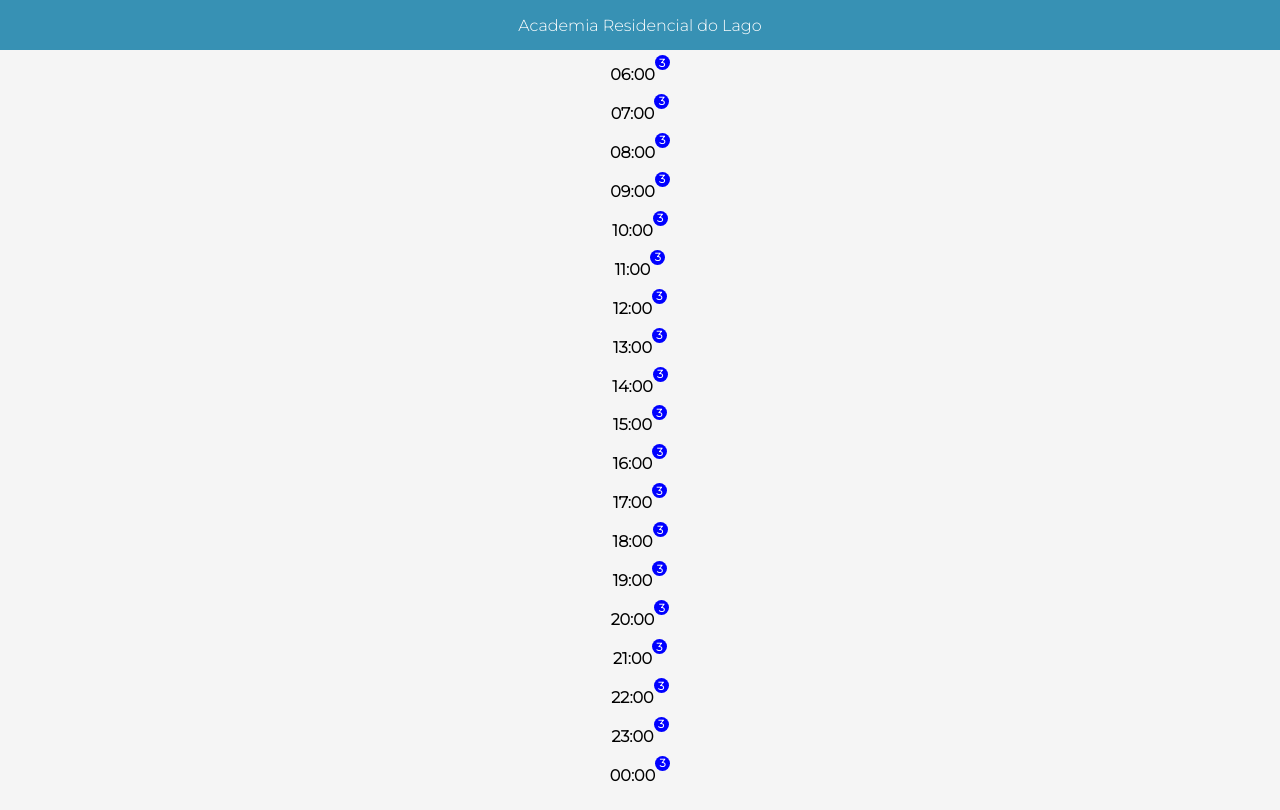
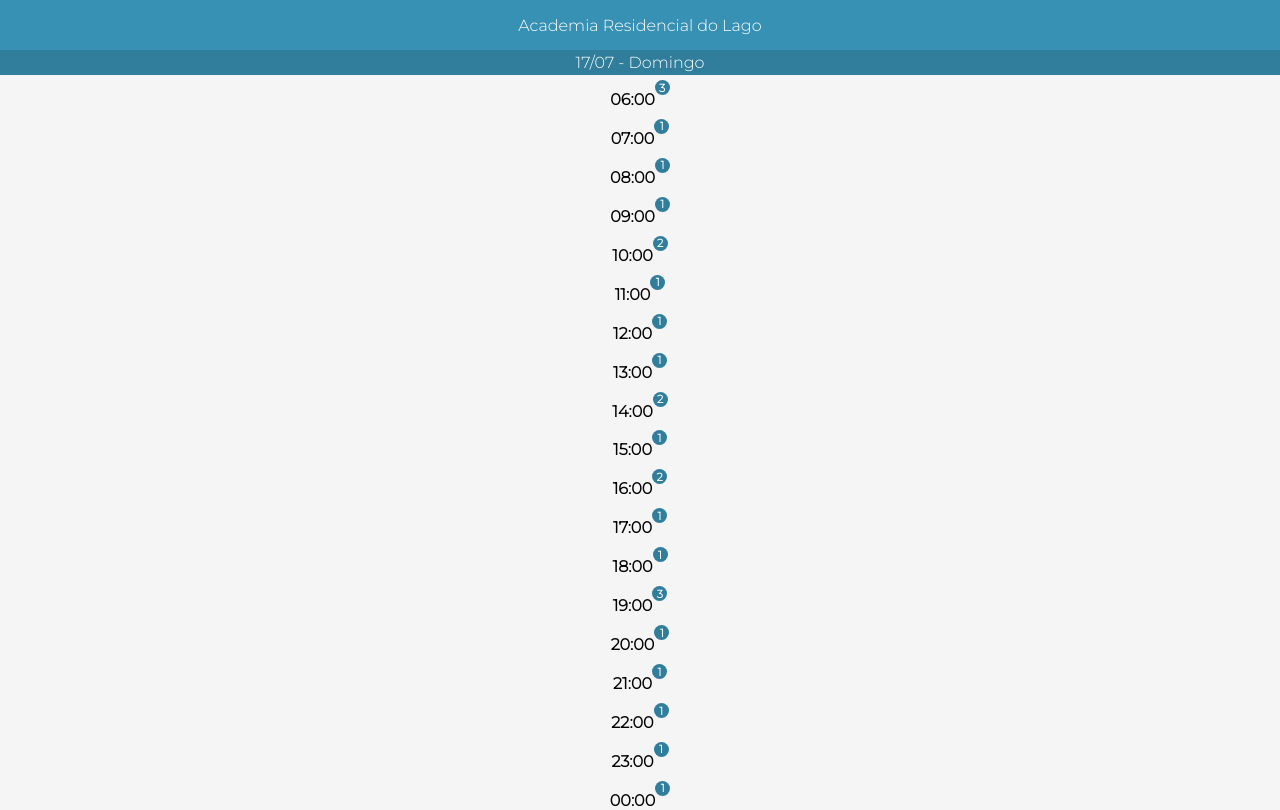
Before and after one commit to joonasmartinez/agenda-academia, a React (Vite) app: page / in a window 1280 px wide. Built offline with nearby package versions, Linux system fonts and the light colour scheme.

Commit message:
Add Modal Stating

```diff
--- a/src/App.jsx
+++ b/src/App.jsx
@@ -1,7 +1,9 @@
 import { useState } from 'react'
 import { Header } from './components/header';
 import { Horarios } from './components/horarios';
+import { Dia } from './components/dia';
 import Global from "./GlobalStyles";
+import { Agendar } from './components/agendar';
 
 function App() {
 
@@ -9,7 +11,10 @@ function App() {
     <div className="App">
       <Global/>
       <Header/>
-      <Horarios/>
+      <Dia/>
+      <Horarios>
+          <Agendar/>
+      </Horarios>
     </div>
   )
 }
--- /dev/null
+++ b/src/components/agendar/index.jsx
@@ -0,0 +1,10 @@
+import {React, ReactElement} from 'react';
+import * as C from './styles';
+
+export const Agendar = () => {
+    return (
+
+        <C.Agendar>{console.log("Acionado.")}</C.Agendar>
+
+    )
+}
--- /dev/null
+++ b/src/components/agendar/styles.jsx
@@ -0,0 +1,12 @@
+import styled from "styled-components";
+
+export const Agendar = styled.div`
+    display:flex;
+    width: 100vw;
+    height:100vh;
+    position:fixed;
+    z-index:11;
+    top: 50%;
+    left: 50%;
+    background-color:white;
+`;
--- /dev/null
+++ b/src/components/dia/index.jsx
@@ -0,0 +1,10 @@
+import React from 'react';
+import * as C from './styles';
+
+export const Dia = () => {
+    return (
+
+        <C.Dia>17/07 - Domingo</C.Dia>
+
+    )
+}
--- /dev/null
+++ b/src/components/dia/styles.jsx
@@ -0,0 +1,13 @@
+import styled from "styled-components";
+
+export const Dia = styled.header`
+    position: relative;
+    bottom: 0%;
+    display: flex;
+    justify-content: center;
+    align-items: center;
+    background-color: #307e9c;
+    height:25px;
+    width: 100%;
+    color:white;
+`;
--- a/src/components/horarios/index.jsx
+++ b/src/components/horarios/index.jsx
@@ -2,33 +2,34 @@ import React from 'react';
 import { useState } from 'react';
 import * as C from './styles';
 
-export const Horarios = () => {
+export const Horarios = ({Agendar}) => {
     const [horas, setHoras] = useState(
         [
-            {hora:'06:00', agendados:{nome:'', casa:''}},
-            {hora:'07:00', agendados:{nome:'', casa:''}},
-            {hora:'08:00', agendados:{nome:'', casa:''}},
-            {hora:'09:00', agendados:{nome:'', casa:''}},
-            {hora:'10:00', agendados:{nome:'', casa:''}},
-            {hora:'11:00', agendados:{nome:'', casa:''}},
-            {hora:'12:00', agendados:{nome:'', casa:''}},
-            {hora:'13:00', agendados:{nome:'', casa:''}},
-            {hora:'14:00', agendados:{nome:'', casa:''}},
-            {hora:'15:00', agendados:{nome:'', casa:''}},
-            {hora:'16:00', agendados:{nome:'', casa:''}},
-            {hora:'17:00', agendados:{nome:'', casa:''}},
-            {hora:'18:00', agendados:{nome:'', casa:''}},
-            {hora:'19:00', agendados:{nome:'', casa:''}},
-            {hora:'20:00', agendados:{nome:'', casa:''}},
-            {hora:'21:00', agendados:{nome:'', casa:''}},
-            {hora:'22:00', agendados:{nome:'', casa:''}},
-            {hora:'23:00', agendados:{nome:'', casa:''}},
-            {hora:'00:00', agendados:{nome:'', casa:''}},
+            {hora:'06:00', agendados:[{nome:'', casa:''}, {nome:'', casa:''}, {nome:'', casa:''}]},
+            {hora:'07:00', agendados:[{nome:'', casa:''}]},
+            {hora:'08:00', agendados:[{nome:'', casa:''}]},
+            {hora:'09:00', agendados:[{nome:'', casa:''}]},
+            {hora:'10:00', agendados:[{nome:'', casa:''}, {nome:'', casa:''}]},
+            {hora:'11:00', agendados:[{nome:'', casa:''}]},
+            {hora:'12:00', agendados:[{nome:'', casa:''}]},
+            {hora:'13:00', agendados:[{nome:'', casa:''}]},
+            {hora:'14:00', agendados:[{nome:'', casa:''}, {nome:'', casa:''}]},
+            {hora:'15:00', agendados:[{nome:'', casa:''}]},
+            {hora:'16:00', agendados:[{nome:'', casa:''}, {nome:'', casa:''}]},
+            {hora:'17:00', agendados:[{nome:'', casa:''}]},
+            {hora:'18:00', agendados:[{nome:'', casa:''}]},
+            {hora:'19:00', agendados:[{nome:'', casa:''}, {nome:'', casa:''}, {nome:'', casa:''}]},
+            {hora:'20:00', agendados:[{nome:'', casa:''}]},
+            {hora:'21:00', agendados:[{nome:'', casa:''}]},
+            {hora:'22:00', agendados:[{nome:'', casa:''}]},
+            {hora:'23:00', agendados:[{nome:'', casa:''}]},
+            {hora:'00:00', agendados:[{nome:'', casa:''}]},
         ]
         );
+
     return (
         <>
-           <C.Organize>{horas.map(item => <C.horas key={item.hora}>{item.hora}<C.agendamentos>3</C.agendamentos></C.horas> )}</C.Organize>
+           <C.Organize>{horas.map(item => <C.horas onClick={()=>{Agendar}} key={item.hora}>{item.hora}<C.agendamentos>{item.agendados.length}</C.agendamentos></C.horas> )}</C.Organize>
         </>
 
 
--- a/src/components/horarios/styles.jsx
+++ b/src/components/horarios/styles.jsx
@@ -8,6 +8,7 @@ export const Organize = styled.div`
     flex-direction: column;
     align-items:center;
     justify-content:space-between;
+    /* background-color:grey; */
 `;
 export const horas = styled.h4`
     display:flex;
@@ -23,7 +24,7 @@ export const agendamentos = styled.div`
     position:relative;
     bottom:10px;
     border-radius: 50%;
-    background-color:blue;
+    background-color:#307e9c;
     display:flex;
     justify-content:center;
     align-items:center;
```
